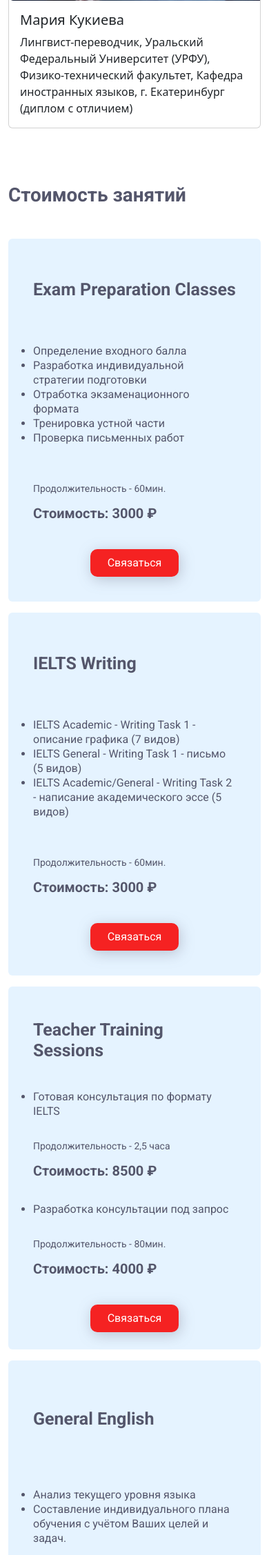
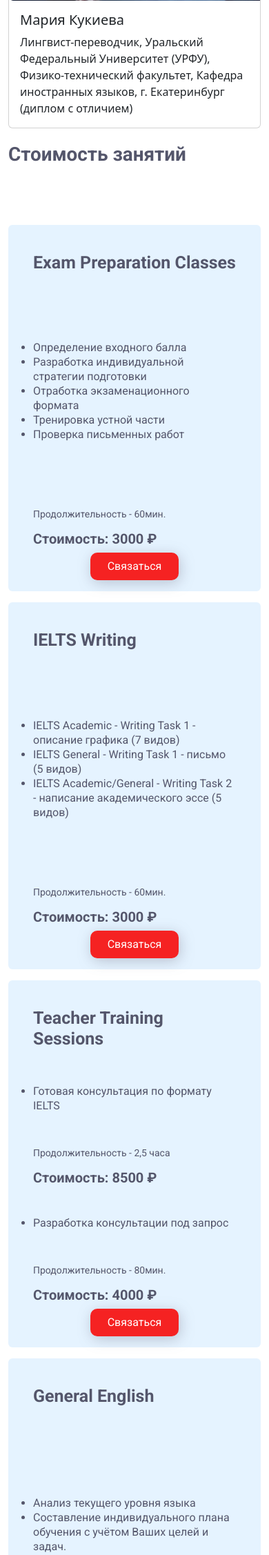
Before and after one commit to Dari-Dari/59_ielts_kukieva, a PHP site: page / in a window 390 px wide; the page is wider, and only the part inside the window is pictured. Shown: the part 2289-4543 px from the top of that part at 69% size. Run offline with PHP 8.4, Linux system fonts and the light colour scheme.

Commit message:
feat: исправлен адаптив карточек

```diff
--- a/styles/style.css
+++ b/styles/style.css
@@ -5,27 +5,59 @@
 }
 
 .block-5__title {
-  padding: 5rem 0 2.875rem;
   font-weight: 700;
   font-size: 4rem;
+  line-height: 4.7rem;
+  margin: 0 0 4rem 0;
 }
 
 .block-5_card-body {
-  min-height: 502px;
+  height: 31.735rem;
   display: flex;
   flex-direction: column;
-  justify-content: space-evenly;
+  justify-content: space-between;
 }
 
 @media screen and (max-width: 399px) {
   .block-5__card-col {
     padding-bottom: 1rem;
   }
+  .block-5__card-col .block-5_card-body {
+    justify-content: space-between;
+  }
+  .block-5__card-col .block-5__card_bottom {
+    padding-top: 0.5rem;
+  }
 }
-@media screen and (min-width: 400px) and (max-width: 1023px) {
+@media screen and (min-width: 768px) and (max-width: 990px) {
   .block-5__card-col {
     border: 3px solid white;
     min-height: 31rem;
+  }
+  .block-5__card-col .block-5_card-body {
+    height: 40rem;
+    font-size: 1.3rem;
+    justify-content: space-between;
+  }
+  .block-5__card-col .block-5__card_bottom {
+    padding-top: 0.5rem;
+  }
+}
+@media screen and (min-width: 400px) and (max-width: 767px) {
+  .block-5__card-col .block-5_card-body {
+    height: 40rem;
+    font-size: 1rem;
+  }
+  .block-5__card-col .block-5__card_bottom {
+    padding-top: 0.5rem;
+  }
+}
+@media screen and (min-width: 991px) and (max-width: 1399px) {
+  .block-5__card-col .block-5_card-body {
+    height: 40rem;
+  }
+  .block-5__card-col .block-5__card_bottom {
+    padding-top: 0.5rem;
   }
 }
 
@@ -62,8 +94,11 @@
   line-height: 1.5rem;
 }
 
+.block-5__card_bottom {
+  padding-top: 2.5rem;
+}
+
 .block-5__card_button {
-  padding-top: 2rem;
   display: flex;
   justify-content: center;
 }
--- a/styles/style.scss
+++ b/styles/style.scss
@@ -7,35 +7,71 @@
 }
 
 .block-5__title {
-    padding: 5rem 0 2.875rem;
     font-weight: 700;
     font-size: 4rem;
+    line-height: 4.7rem;
+    margin: 0 0 4rem 0;
 }
 
 .block-5_card-body {
-
-    min-height: 502px;
+    height: 31.735rem;
     display: flex;
     flex-direction: column;
-    justify-content: space-evenly;
+    justify-content: space-between;
 }
 
 .block-5__card-col {
-
     @media screen and (max-width: 399px) {
         padding-bottom: 1rem;
+
+        .block-5_card-body {
+            justify-content: space-between;
+        }
+
+        .block-5__card_bottom {
+            padding-top: 0.5rem;
+        }
     }
 
-    @media screen and (min-width: 400px) and (max-width: 1023px) {
+    @media screen and (min-width: 768px) and (max-width: 990px) {
         border: 3px solid white;
         min-height: 31rem;
+
+        .block-5_card-body {
+            height: 40rem;
+            font-size: 1.3rem;
+            justify-content: space-between;
+        }
+
+        .block-5__card_bottom {
+            padding-top: 0.5rem;
+        }
+    }
+
+    @media screen and (min-width: 400px) and (max-width: 767px) {
+        .block-5_card-body {
+            height: 40rem;
+            font-size: 1rem;
+        }
+
+        .block-5__card_bottom {
+            padding-top: 0.5rem;
+        }
+    }
+
+    @media screen and (min-width: 991px) and (max-width: 1399px) {
+        .block-5_card-body {
+            height: 40rem;
+        }
+
+        .block-5__card_bottom {
+            padding-top: 0.5rem;
+        }
     }
 }
 
 .block-5__card {
-
     padding: 1.5rem 1.25rem 0 1.25rem;
-
     background-color: $color-blue;
     color: $color-gray;
 }
@@ -67,8 +103,11 @@
     line-height: 1.5rem;
 }
 
+.block-5__card_bottom {
+    padding-top: 2.5rem;
+}
+
 .block-5__card_button {
-    padding-top: 2rem;
     display: flex;
     justify-content: center;
 }
```
Also changed, not shown: prices.php (+23 -34 lines), 1 other file.
